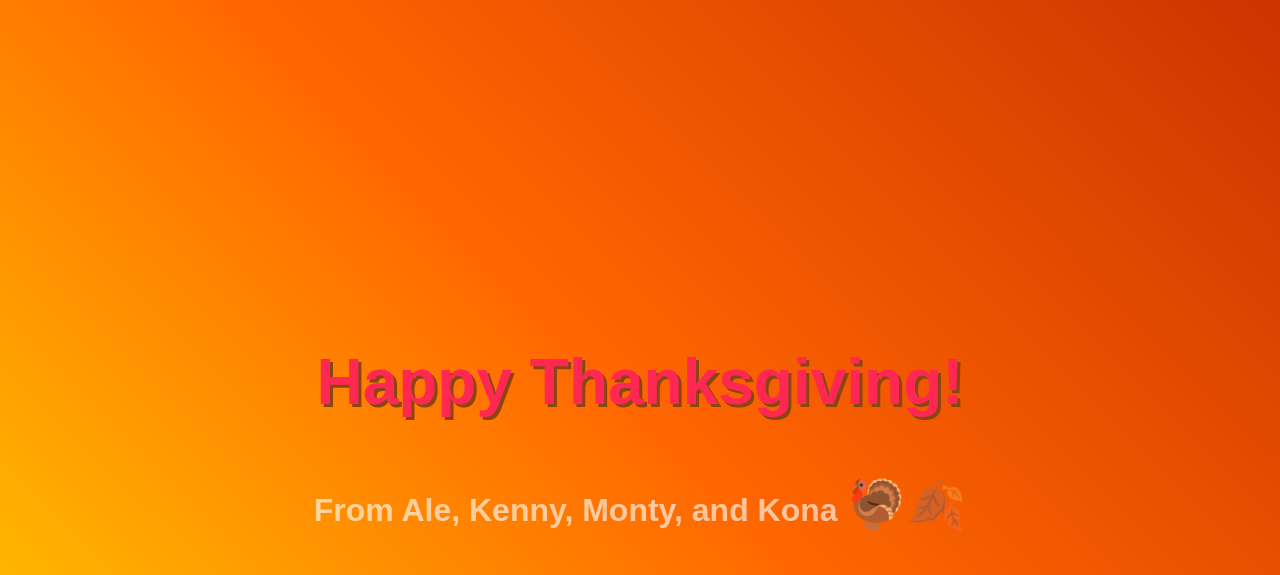
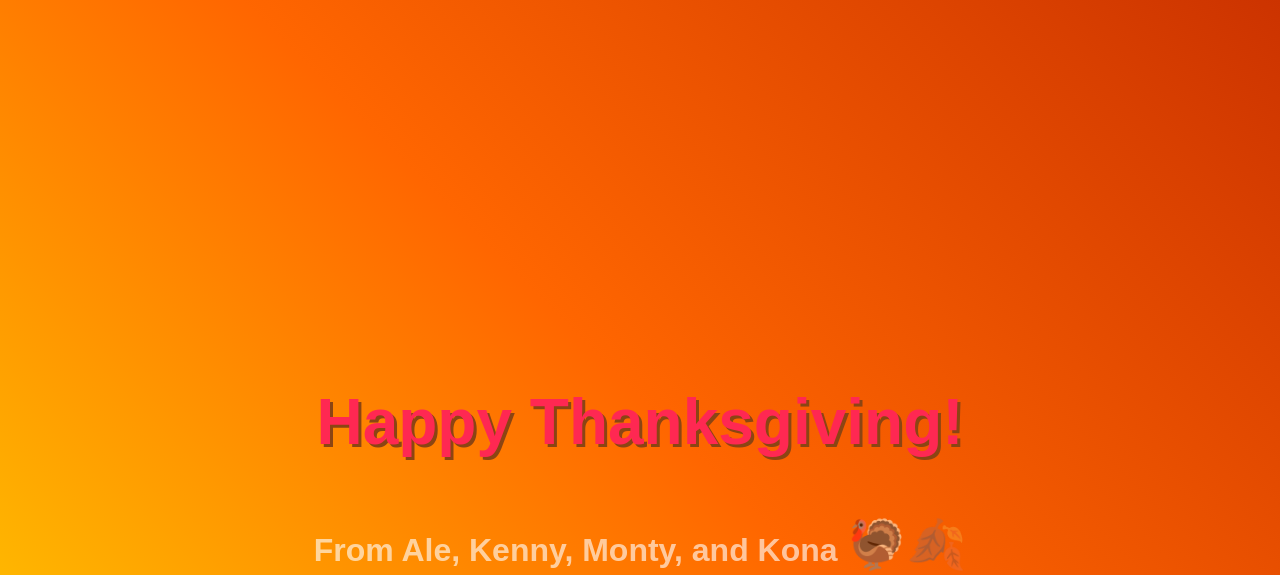
Before and after one commit to alemunsinger/HappyThanksgiving, a plain HTML site: page index.html in a window 1280 px wide. Shown: the top 575 px of the page. Drawn offline with Linux system fonts and the light colour scheme.

Commit message:
Update index.html

```diff
--- a/index.html
+++ b/index.html
@@ -24,7 +24,7 @@
       font-weight: bold;
       text-shadow: 3px 3px #8b4513;
       animation: colorchange 2s infinite alternate-reverse;
-      margin-top: 20vh; /* This moves the text down */
+      margin-top: 30vh; /* Move the text further down */
     }
     p {
       font-size: 2rem;
```
